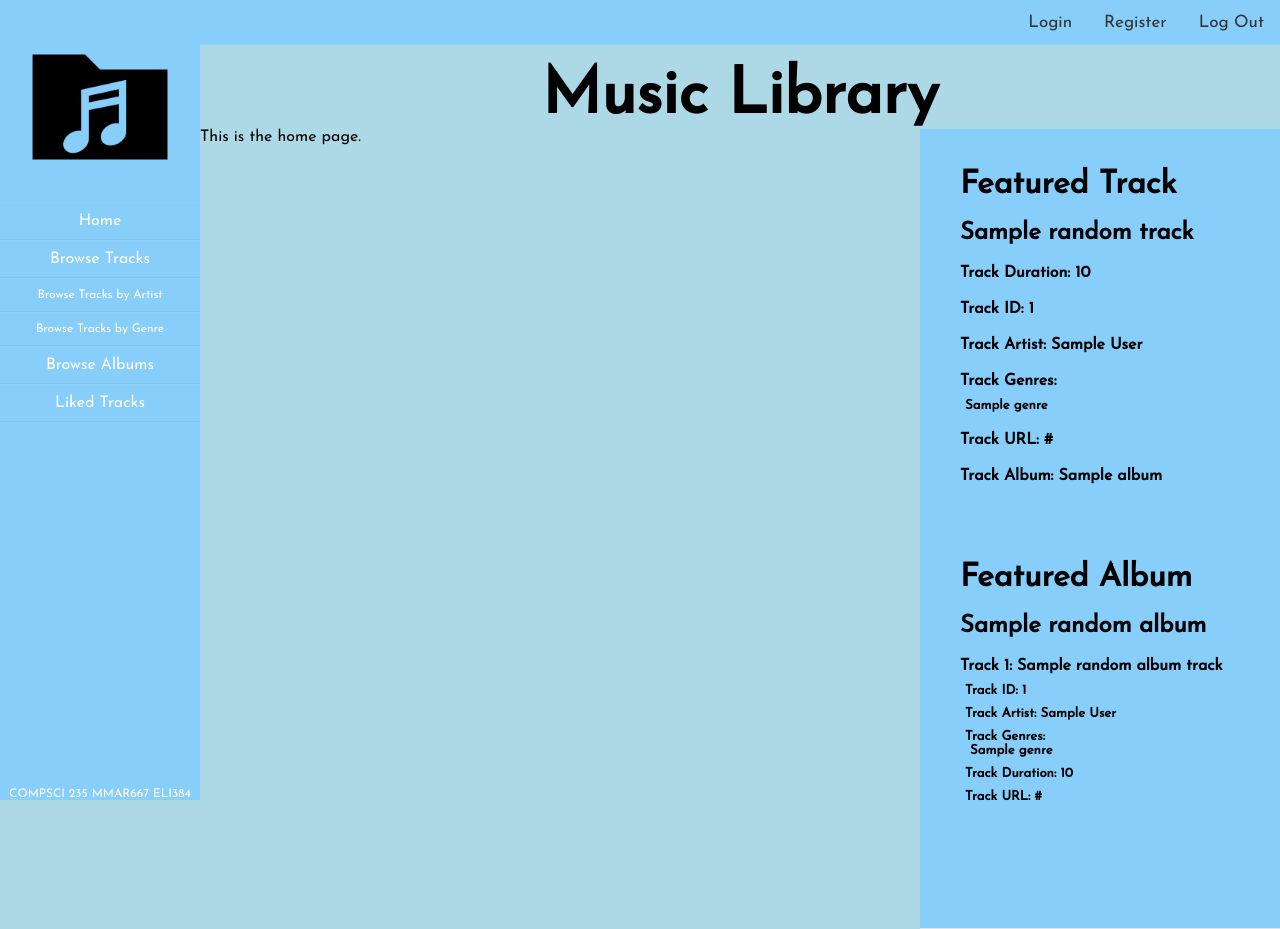
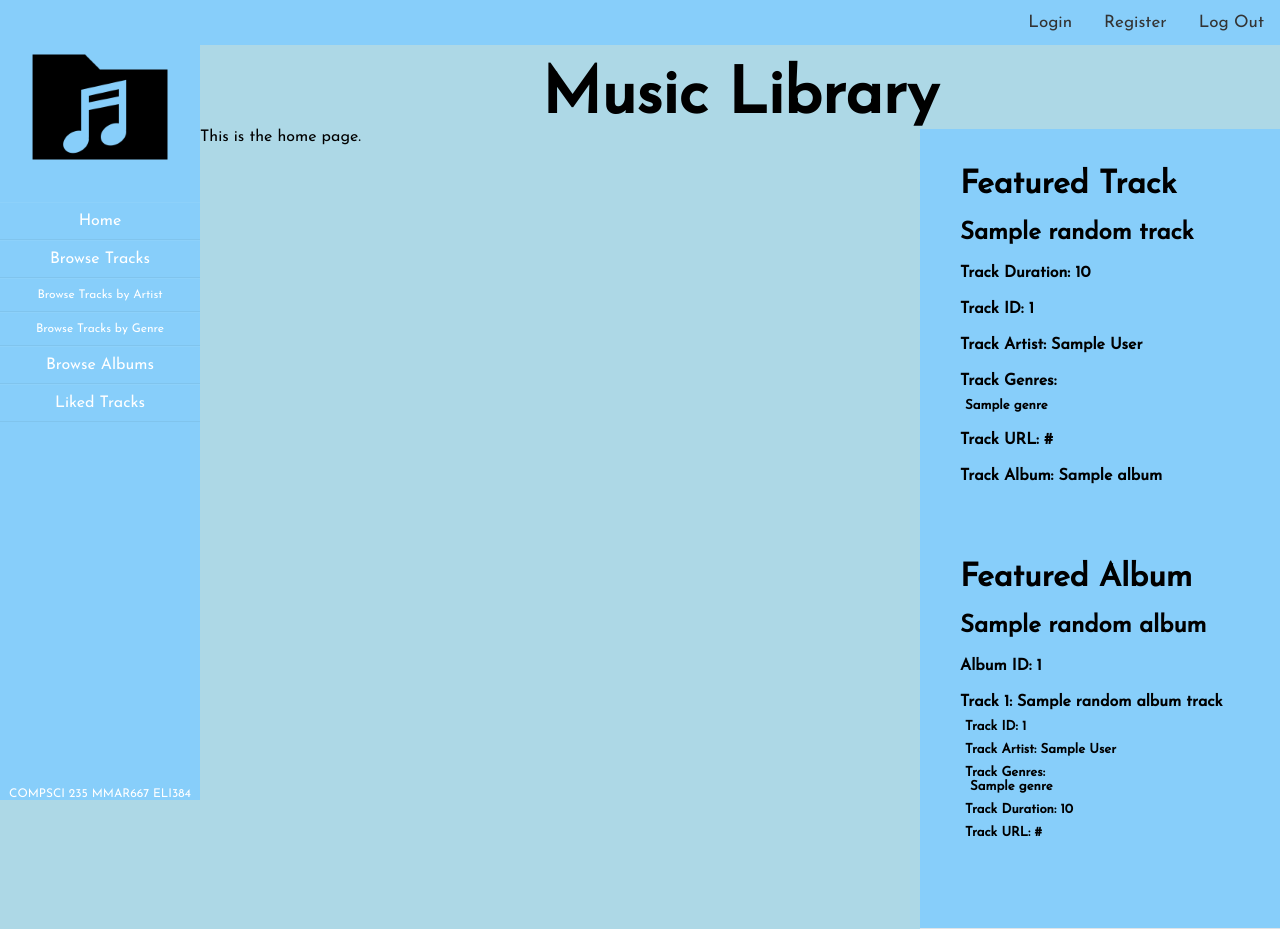
Before and after one commit to MichaelMar7/COMPSCI235-Assignment, a Flask app: template music/templates/home/home.html in a window 1280 px wide. Run offline with Flask 2, Linux system fonts and the light colour scheme; the template is opened without the code that fills it: most values are stand-ins (such as "Sample title", 1, 10 or a date in 2020); parts of the project's set-up code (start-up, migrations or seed data) failed here and were passed over.

Commit message:
added link on sidebar to album

```diff
--- a/music/templates/sidebar1.html
+++ b/music/templates/sidebar1.html
@@ -23,7 +23,8 @@
         <h2>Featured Album</h2>
     </header>
     <div style="word-wrap: break-word; margin-bottom:5%">
-        <h3>{{ random_album.title }}</h3>
+        <h3><a href="/browse_albums?album_id={{random_album.album_id}}">{{ random_album.title }}</h3>
+        <h4 style="margin-top:10px">Album ID: {{ random_album.album_id }}</h4>
         {% if random_album_tracks|length <= 5 %}
             {% for i in range(0,random_album_tracks|length) %}
             <h4>Track {{i+1}}: <a href="/browse_tracks?track_id={{random_album_tracks[i].track_id}}">{{ random_album_tracks[i].title }}</a></h4>
```
